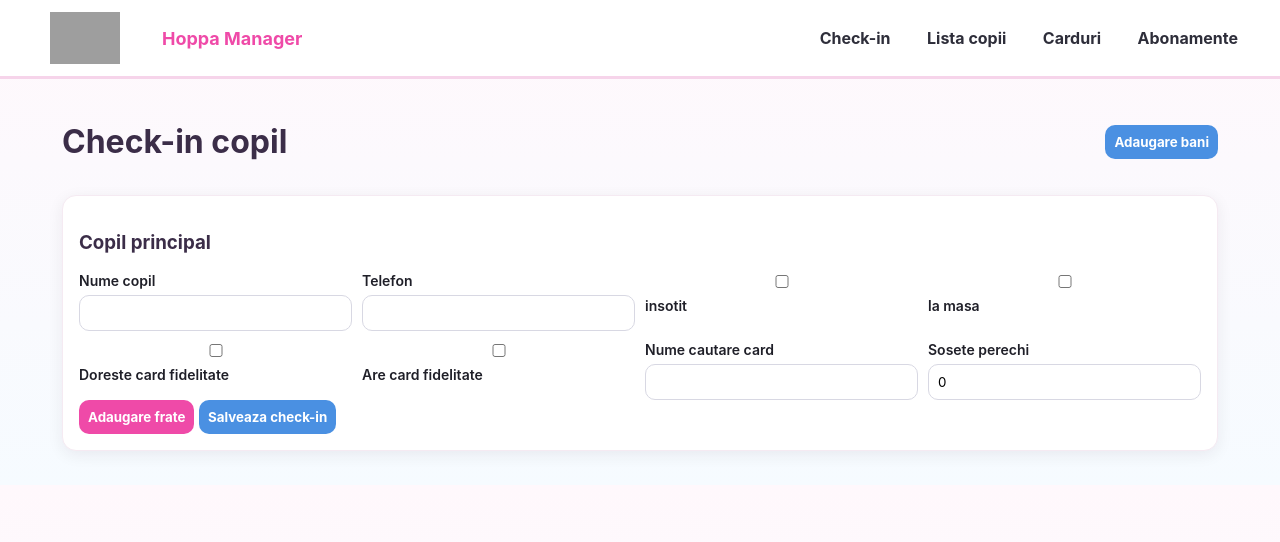
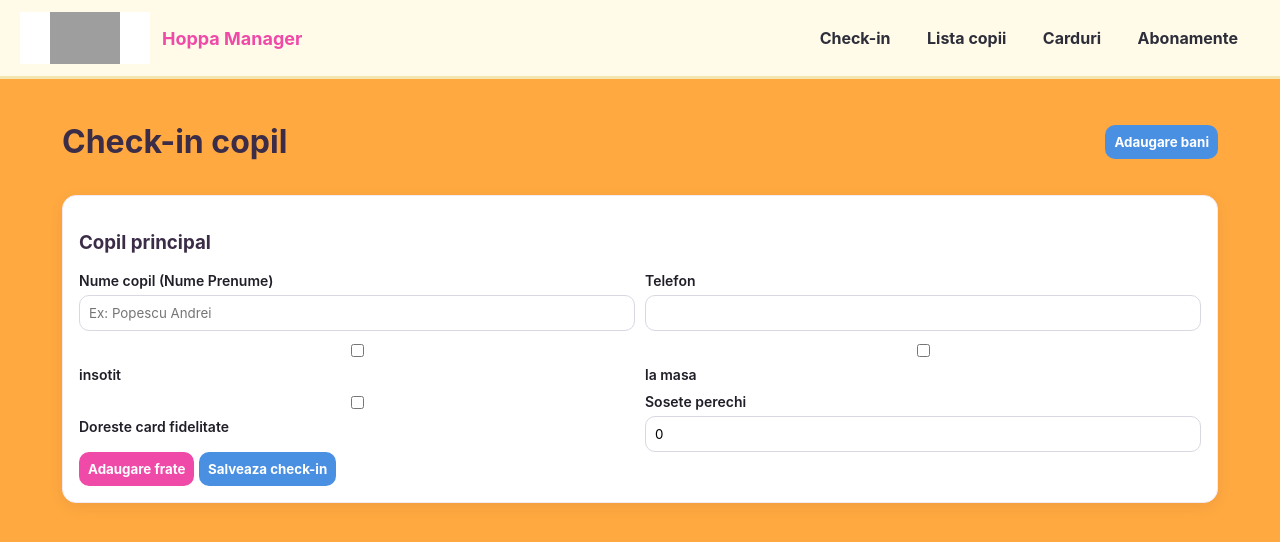
Before and after one commit to BogdanNails/hoppa, a Flask app: page / in a window 1280 px wide. Shown: the top 542 px of the page. Run offline with Flask 3, Linux system fonts and the light colour scheme; grey boxes are pictures that could not be loaded.

Commit message:
Revise check-in UI flow: two-column forms, card creation-only, and sibling card grouping

```diff
--- a/app.py
+++ b/app.py
@@ -33,6 +33,9 @@ class LoyaltyCard(db.Model):
     child_name = db.Column(db.String(120), nullable=False)
     birth_date = db.Column(db.Date, nullable=False)
     photo_consent = db.Column(db.Boolean, default=False)
+    phone = db.Column(db.String(40), nullable=True)
+    card_group_key = db.Column(db.String(40), nullable=True)
+    card_order_in_group = db.Column(db.Integer, nullable=True)
     birthday_free_used_year = db.Column(db.Integer, nullable=True)
     created_at = db.Column(db.DateTime, default=datetime.utcnow)
 
@@ -181,6 +184,7 @@ def find_loyalty():
             "birth_date": card.birth_date.isoformat(),
             "photo_consent": card.photo_consent,
             "card_number": card.card_number,
+            "phone": card.phone,
         }
     )
 
@@ -190,43 +194,46 @@ def checkin():
     group = next_group_id()
     now = datetime.now()
 
-    def create_visit(prefix: str, parent_id: Optional[int] = None):
+    def validate_full_name(value: str) -> bool:
+        parts = [p for p in value.strip().split(" ") if p]
+        return len(parts) >= 2
+
+    main_phone = request.form.get("main_phone", "").strip()
+    card_order = 0
+    card_group_key = f"CARD-G{group}-{now.strftime('%Y%m%d')}"
+
+    def create_visit(prefix: str, parent_id: Optional[int] = None, inherited_phone: Optional[str] = None):
+        nonlocal card_order
         name = request.form.get(f"{prefix}_name", "").strip()
         if not name:
             return None
-        phone = request.form.get(f"{prefix}_phone", "").strip()
+        if not validate_full_name(name):
+            flash(f"Numele pentru {prefix} trebuie sa fie in format 'Nume Prenume'.", "error")
+            return None
+
+        phone = request.form.get(f"{prefix}_phone", "").strip() or (inherited_phone or "")
         accompanied = bool(request.form.get(f"{prefix}_accompanied"))
         at_table = bool(request.form.get(f"{prefix}_at_table"))
         status = phone if phone else ("insotit" if accompanied else "la masa" if at_table else "-")
         socks = int(request.form.get(f"{prefix}_socks") or 0)
-        has_card = bool(request.form.get(f"{prefix}_has_card"))
         wants_card = bool(request.form.get(f"{prefix}_wants_card"))
         used_birthday_free = False
         loyalty_minutes = None
         loyalty_id = None
 
-        if has_card:
-            loyalty_id = request.form.get(f"{prefix}_loyalty_id") or None
-            if loyalty_id:
-                loyalty_id = int(loyalty_id)
-                card = LoyaltyCard.query.get(loyalty_id)
-                if card:
-                    reward = compute_loyalty_reward(card.id)
-                    if reward:
-                        loyalty_minutes = reward
-                    if is_birthday_window(card.birth_date, now.date()) and card.birthday_free_used_year != now.year:
-                        used_birthday_free = True
-                        card.birthday_free_used_year = now.year
-
         if wants_card:
             birth = request.form.get(f"{prefix}_birth_date")
             consent = request.form.get(f"{prefix}_photo_consent") == "yes"
             if birth:
+                card_order += 1
                 card = LoyaltyCard(
-                    card_number=f"HOP-{int(datetime.utcnow().timestamp())}-{name[:2].upper()}",
+                    card_number=f"HOP-{group:04d}-{card_order:02d}",
                     child_name=name,
                     birth_date=parse_date(birth),
                     photo_consent=consent,
+                    phone=phone if phone else main_phone,
+                    card_group_key=card_group_key,
+                    card_order_in_group=card_order,
                 )
                 db.session.add(card)
                 db.session.flush()
@@ -248,11 +255,16 @@ def checkin():
 
     parent = create_visit("main")
     if not parent:
-        flash("Numele copilului principal este obligatoriu.", "error")
+        flash("Numele copilului principal este obligatoriu si trebuie sa fie 'Nume Prenume'.", "error")
         return redirect(url_for("index"))
     db.session.flush()
+
     for i in range(1, 6):
-        create_visit(f"sibling{i}", parent.id)
+        sib_name = request.form.get(f"sibling{i}_name", "").strip()
+        if sib_name:
+            created = create_visit(f"sibling{i}", parent.id, inherited_phone=main_phone)
+            if created is None:
+                return redirect(url_for("index"))
 
     db.session.commit()
     flash("Check-in salvat.", "success")
--- a/static/app.js
+++ b/static/app.js
@@ -1,27 +1,51 @@
 let siblingCount = 0;
-function toggleExtra(){document.getElementById('extraBox')?.classList.toggle('hidden')}
-function toggleCardFields(cb,prefix){document.getElementById(prefix+'_card_extra')?.classList.toggle('hidden', !cb.checked)}
-async function findLoyalty(name,prefix){
-  if(!name) return;
-  const r = await fetch('/api/loyalty/find',{method:'POST',headers:{'Content-Type':'application/json'},body:JSON.stringify({name})});
-  const data = await r.json();
-  if(data.found){
-    document.querySelector(`input[name="${prefix}_name"]`).value = data.name;
-    document.querySelector(`input[name="${prefix}_loyalty_id"]`).value = data.id;
-  }
+
+function toggleExtra(){
+  document.getElementById('extraBox')?.classList.toggle('hidden');
 }
+
+function toggleCardFields(cb,prefix){
+  document.getElementById(prefix+'_card_extra')?.classList.toggle('hidden', !cb.checked);
+}
+
 function addSibling(){
-  siblingCount++; if(siblingCount>5) return;
+  siblingCount++;
+  if(siblingCount>5) return;
   const id='sibling'+siblingCount;
-  const box=document.createElement('div'); box.className='card'; box.id=id+'_box';
-  box.innerHTML=`<div style="display:flex;justify-content:space-between"><h4>Frate ${siblingCount}</h4><button type="button" onclick="removeSibling('${id}_box')">X</button></div>
-  <div class="grid">
-    <label>Nume <input name="${id}_name"></label>
-    <label><input type="checkbox" name="${id}_has_card"> Are card fidelitate</label>
-    <label>Nume cautare card <input onblur="findLoyalty(this.value,'${id}')"></label>
-    <input type="hidden" name="${id}_loyalty_id">
-    <label>Sosete <input type="number" min="0" name="${id}_socks" value="0"></label>
-  </div>`;
+  const box=document.createElement('div');
+  box.className='card';
+  box.id=id+'_box';
+  box.innerHTML=`
+    <div style="display:flex;justify-content:space-between;align-items:center">
+      <h4>Frate ${siblingCount}</h4>
+      <button type="button" class="btn tiny danger" onclick="removeSibling('${id}_box')">X</button>
+    </div>
+    <div class="grid two-col">
+      <label>Nume frate (Nume Prenume)
+        <input name="${id}_name" placeholder="Ex: Popescu Mara">
+      </label>
+      <label>Sosete
+        <input type="number" min="0" name="${id}_socks" value="0">
+      </label>
+
+      <label>
+        <input type="checkbox" name="${id}_wants_card" onchange="toggleCardFields(this,'${id}')"> Doreste card fidelitate
+      </label>
+
+      <div></div>
+
+      <div id="${id}_card_extra" class="hidden subgrid">
+        <label>Data nasterii
+          <input type="date" name="${id}_birth_date">
+        </label>
+        <label>Acord poze
+          <select name="${id}_photo_consent"><option value="yes">Da</option><option value="no">Nu</option></select>
+        </label>
+      </div>
+    </div>`;
   document.getElementById('siblings').appendChild(box);
 }
-function removeSibling(id){document.getElementById(id)?.remove();}
+
+function removeSibling(id){
+  document.getElementById(id)?.remove();
+}
--- a/static/styles.css
+++ b/static/styles.css
@@ -1,6 +1,6 @@
 
 :root{
-  --bg:#fff8fc;
+  --bg:#ffa940;
   --surface:#ffffff;
   --ink:#1f1f28;
   --pink:#ef4aa8;
@@ -12,8 +12,8 @@
   --muted:#6d6d7a;
 }
 *{box-sizing:border-box;font-family:Inter,Arial,sans-serif}
-body{margin:0;background:linear-gradient(180deg,#fff8fc 0%,#f6fbff 100%);color:var(--ink)}
-.topbar{display:flex;justify-content:space-between;align-items:center;padding:12px 20px;background:#fff;border-bottom:3px solid #f6d4ea;position:sticky;top:0;z-index:20}
+body{margin:0;background:var(--bg);color:var(--ink)}
+.topbar{display:flex;justify-content:space-between;align-items:center;padding:12px 20px;background:#fffbe8;border-bottom:3px solid #f2e5b0;position:sticky;top:0;z-index:20}
 .brand{display:flex;align-items:center;gap:12px}
 .brand img{width:130px;height:52px;object-fit:contain;background:#fff}
 .brand strong{font-size:18px;color:var(--pink)}
@@ -43,3 +43,5 @@ th{background:#fff2fa;color:#5f2c4e}
 .hidden{display:none}
 .split-head{display:flex;justify-content:space-between;align-items:center}
 h1,h2,h3{color:#3b2d48}
+
+.two-col{grid-template-columns:1fr 1fr}
--- a/templates/_child_fields.html
+++ b/templates/_child_fields.html
@@ -1,17 +1,17 @@
-<div class="grid">
-  <label>Nume copil <input name="main_name" required></label>
+<div class="grid two-col">
+  <label>Nume copil (Nume Prenume) <input name="main_name" required placeholder="Ex: Popescu Andrei"></label>
   <label>Telefon <input name="main_phone"></label>
+
   <label><input type="checkbox" name="main_accompanied"> insotit</label>
   <label><input type="checkbox" name="main_at_table"> la masa</label>
+
   <label><input type="checkbox" name="main_wants_card" onchange="toggleCardFields(this,'main')"> Doreste card fidelitate</label>
-  <label><input type="checkbox" name="main_has_card"> Are card fidelitate</label>
-  <label>Nume cautare card <input onblur="findLoyalty(this.value, 'main')"></label>
-  <input type="hidden" name="main_loyalty_id">
+  <label>Sosete perechi <input type="number" min="0" name="main_socks" value="0"></label>
+
   <div id="main_card_extra" class="hidden subgrid">
     <label>Data nasterii <input type="date" name="main_birth_date"></label>
     <label>Acord poze
       <select name="main_photo_consent"><option value="yes">Da</option><option value="no">Nu</option></select>
     </label>
   </div>
-  <label>Sosete perechi <input type="number" min="0" name="main_socks" value="0"></label>
 </div>
--- a/templates/checkin.html
+++ b/templates/checkin.html
@@ -14,6 +14,7 @@
 
 <form id="extraBox" class="card hidden" method="post" action="{{ url_for('extra_payment') }}">
   <h3>Adaugare bani</h3>
+  <div class="grid two-col">
     <label>Suma <input name="amount" type="number" step="0.01" required></label>
     <label>Metoda plata
       <select name="payment_method"><option value="cash">cash</option><option value="card">card</option><option value="mixt">mixt</option></select>
@@ -21,6 +22,7 @@
     <label>Ce achita
       <select name="reason"><option value="restanta">restanta</option><option value="baloane">baloane</option><option value="sosete">sosete</option></select>
     </label>
+  </div>
   <button class="btn">Salveaza</button>
 </form>
 {% endblock %}
```
Lines whose indentation alone changed are shown as unchanged.
